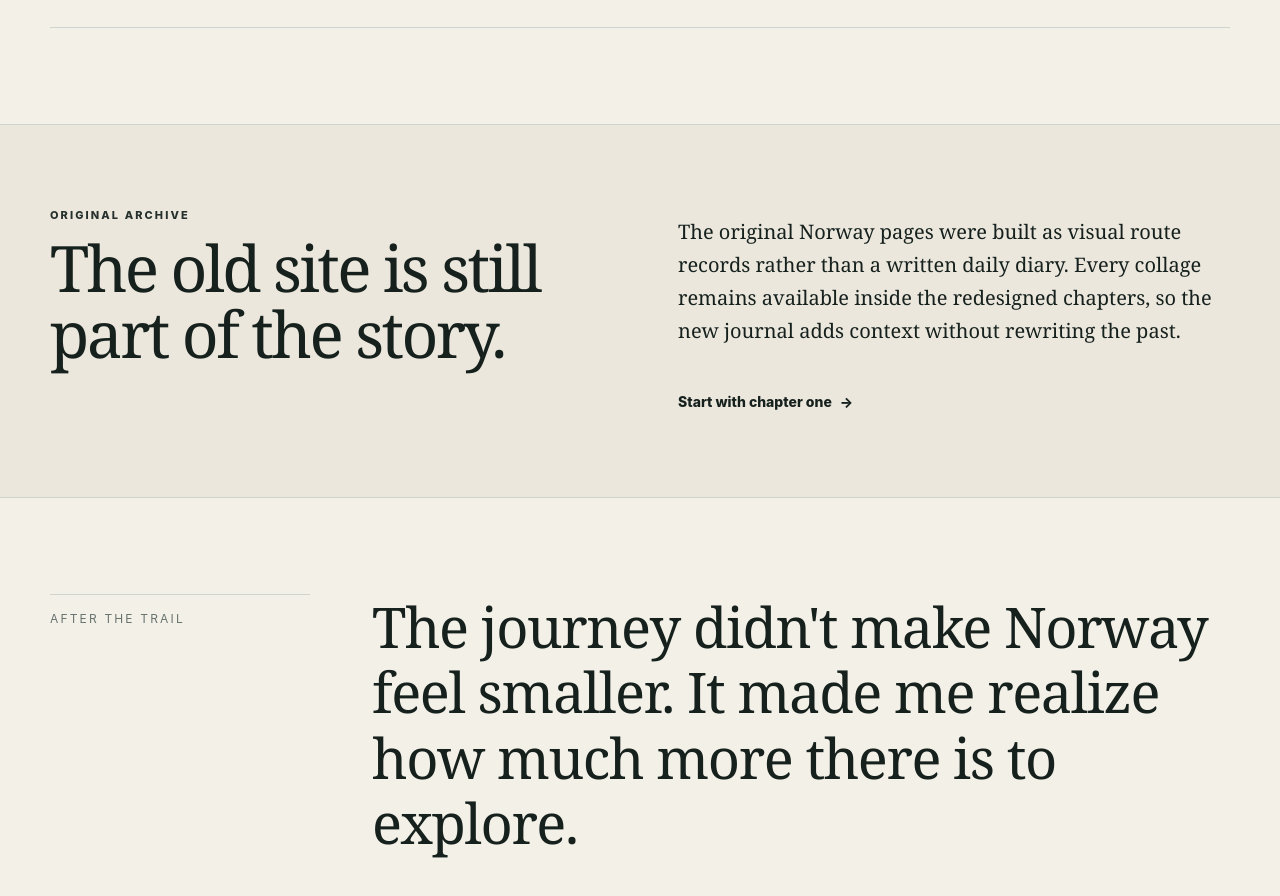
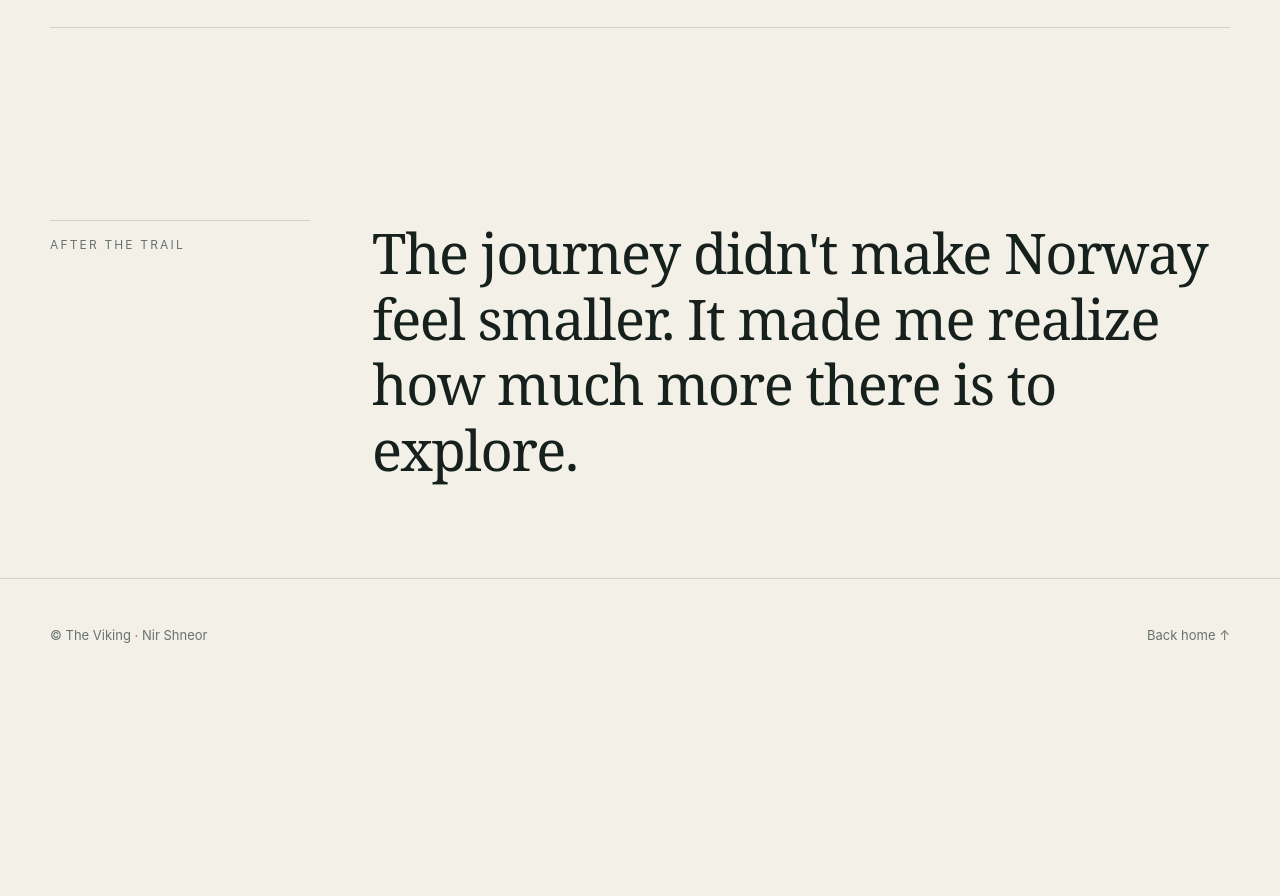
Before and after one commit to NirShneorTheViking/theviking.io, a plain HTML site: page norway.html in a window 1280 px wide. Shown: the part 3480-4376 px from the top of the page. After the commit the page ends 4172 px from the top, so only its background shows below. Drawn offline with Linux system fonts and the light colour scheme.

Commit message:
remove section

```diff
--- a/norway.html
+++ b/norway.html
@@ -78,13 +78,6 @@
     </div>
   </section>
 
-  <section class="norway-archive-banner">
-    <div class="container norway-archive-grid">
-      <div><div class="eyebrow">Original archive</div><h2>The old site is still part of the story.</h2></div>
-      <div><p>The original Norway pages were built as visual route records rather than a written daily diary. Every collage remains available inside the redesigned chapters, so the new journal adds context without rewriting the past.</p><a class="arrow" href="norway12.html">Start with chapter one</a></div>
-    </div>
-  </section>
-
   <section class="section">
     <div class="container about-grid">
       <div class="about-label">After the trail</div>
```
